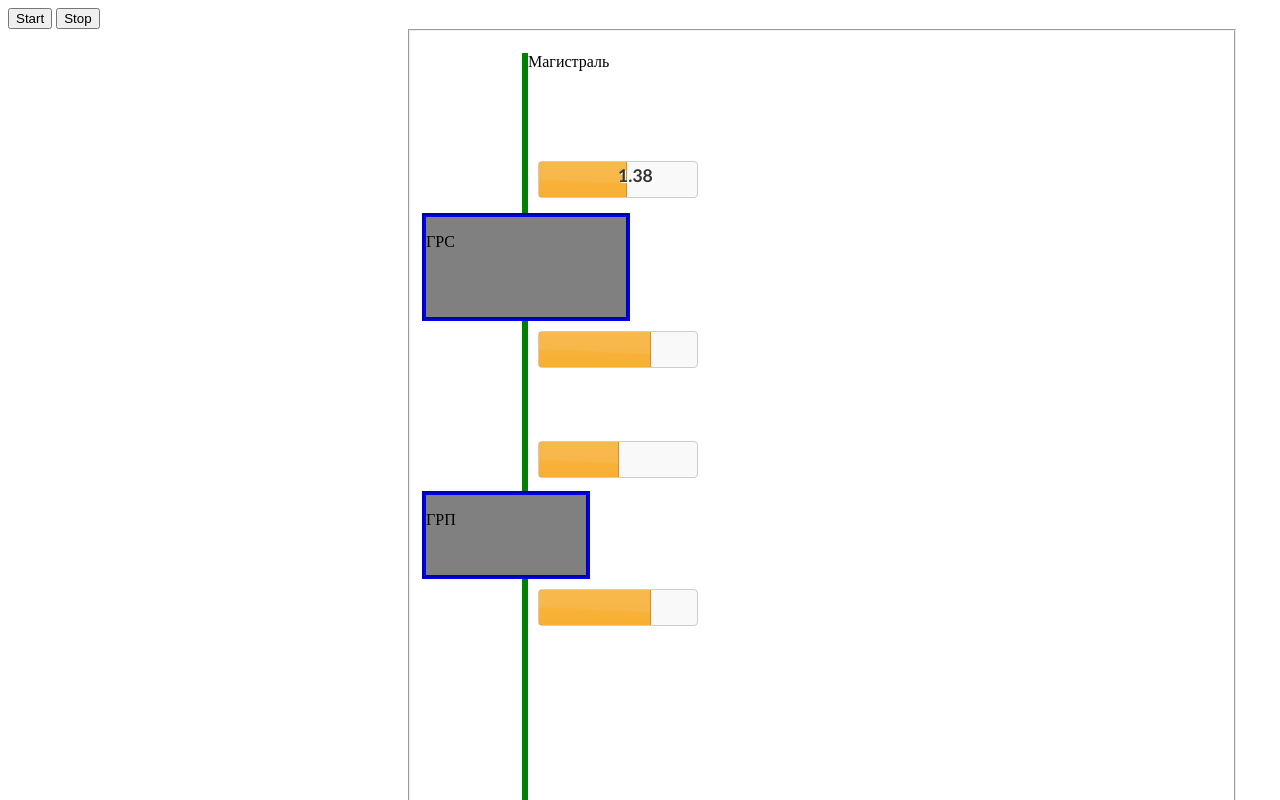
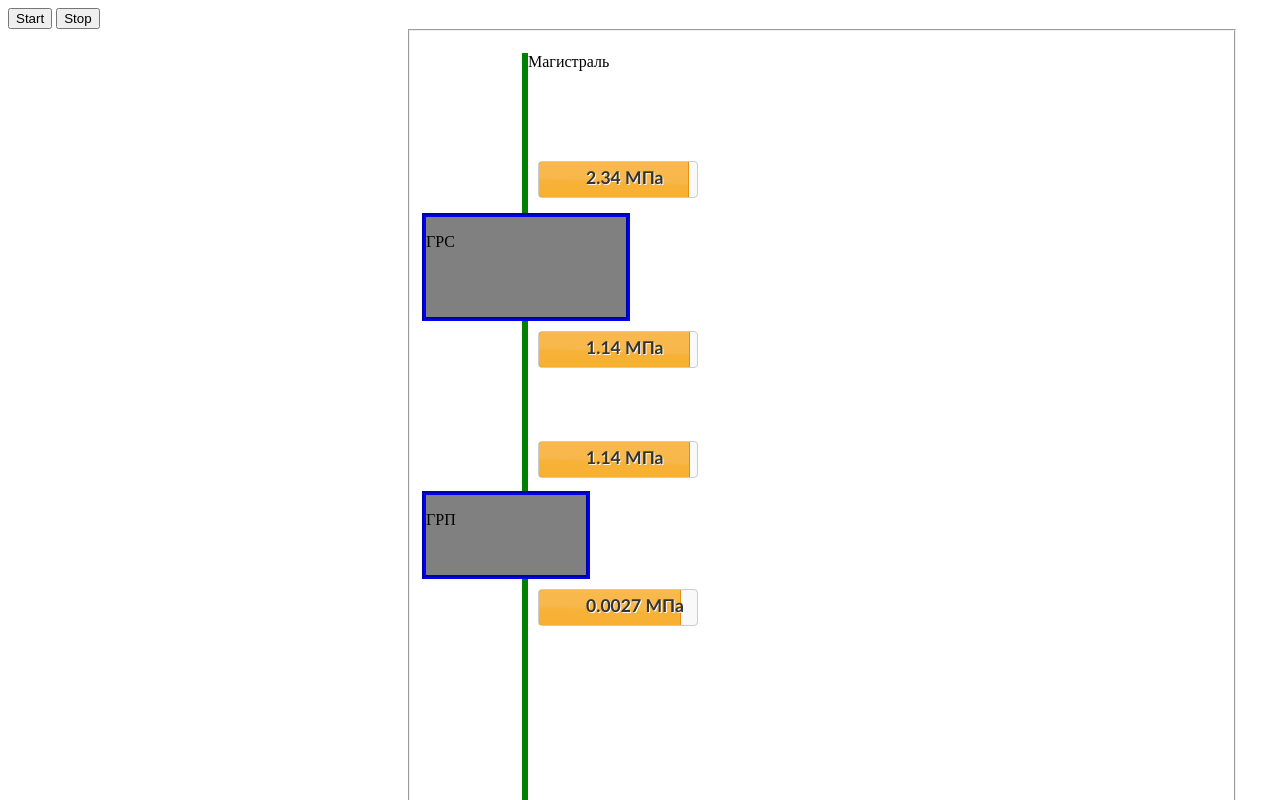
Before and after one commit to MikhaylovVladislav/srv, a plain HTML site: page index.html in a window 1280 px wide. Both pictures are taken after a click on the button "Start". Shown: the top 800 px of the page. Drawn offline with Linux system fonts and the light colour scheme.

Commit message:
Тестовая срв

```diff
--- a/dif.css
+++ b/dif.css
@@ -140,13 +140,14 @@
 	margin-top: 10px;
 }
 
-.pb{
+.pb {
 	position: relative;
+
 }
 .pl{
 	position: absolute;
-    left: 50%;
-    top: 4px;
+    left: 30%;
+    top: 6px;
     font-weight: bold;
     text-shadow: 1px 1px 0 #fff;
 }
--- a/index.html
+++ b/index.html
@@ -13,7 +13,7 @@
 	</head>
 	<body>
 	<button id="start_srv">Start</button>
-	<button id="stop_srv">Stop</button>
+	<button id="stop_srv" >Stop</button>
 	<fieldset id="fieldS">
 		<div id="line_M">
 			<p>Магистраль</p>
@@ -29,11 +29,11 @@
 		<div id="space"></div>
 
 		<div id="line_M">
-			<div id="pb_GRS_out">
-				<div id="progressbar_GRS_out"></div>
+			<div id="pb_GRS_out" class="pb">
+				<div id="progressbar_GRS_out"><div id="progress_label_GRS_out" class="pl"></div></div>
 			</div>
-			<div id="pb_GRP_in">
-				<div id="progressbar_GRP_in"></div>
+			<div id="pb_GRP_in" class="pb">
+				<div id="progressbar_GRP_in"><div id="progress_label_GRP_in" class="pl"></div></div>
 			</div>
 		</div>
 
@@ -42,8 +42,8 @@
 		</div>
 		<div id="space"></div>
 		<div id="line_C">
-			<div id="pb_GRP_out">
-				<div id="progressbar_GRP_out"></div>
+			<div id="pb_GRP_out" class="pb">
+				<div id="progressbar_GRP_out"><div id="progress_label_GRP_out" class="pl"></div></div>
 			</div>
 		</div>
 		<div id="O1">
--- a/main.js
+++ b/main.js
@@ -7,17 +7,26 @@
 	$( "#progressbar_GRS_out" ).progressbar({
       value: 70
     });
+	 $("#progress_label_GRS_out");
+
 	$( "#progressbar_GRP_in" ).progressbar({
       value: 50
     });
+	 $("#progress_label_GRP_in");
+
 	$( "#progressbar_GRP_out" ).progressbar({
       value: 70
     });
-		$( "#progressbar_to_House1" ).progressbar({
+	 $("#progress_label_GRP_out");
+
+	$( "#progressbar_to_House1" ).progressbar({
       value: 90
     });
+	 $("#progress_label_to_House1");
+
 		$( "#progressbar_to_House2" ).progressbar({
       value: 33
     });
+	 $("#progress_label_to_House2");
 
   } );
--- a/real_time.js
+++ b/real_time.js
@@ -5,12 +5,25 @@
 	var MinGRS=0.6;
 	var MaxGRP=0.003;
 	var MinGRP=0;
-	var MPa=0;
+	var MPaMag=0;
+	var MPaGRS=0;
+	var MPaGRP=0;
+	var choiceGRSIn=0;
+	var choiceGRSOut=0;
+	var choiceGRPIn=0;
+	var choiceGRPOut=0;
+	var randChoice=0;
 	var t="sos";
 	var bool=false;
 
-	$("#progress_label_GRS_in").text("11");
-	$("#progressbar_GRS_in").progressbar( "option", "value", 25 );
+	$("#progress_label_GRS_in").text("0 МПа");
+	$("#progressbar_GRS_in").progressbar( "option", "value", 0);
+	$("#progress_label_GRS_out").text("0 МПа");
+	$("#progressbar_GRS_out").progressbar( "option", "value", 0);
+	$("#progress_label_GRP_in").text("0 МПа");
+	$("#progressbar_GRP_in").progressbar( "option", "value", 0);
+	$("#progress_label_GRP_out").text("0 МПа");
+	$("#progressbar_GRP_out").progressbar( "option", "value", 0);
 
 	$('#start_srv').on('click', function(){
 		bool=true;
@@ -20,9 +33,35 @@
 		bool=false;
 	});
 	function timer() {
-		MPa=(Math.random() * (MaxMag - MinMag) + MinMag);
-		$("#progress_label_GRS_in").text(String(MPa.toFixed(2)));
-	$("#progressbar_GRS_in").progressbar( "option", "value", ((MPa/MaxMag)*100) );
+		choiceGRSIn=0;
+		choiceGRSOut=0;
+		choiceGRPIn=0;
+		choiceGRPOut=0;
+		for(var i=0;i<5;i++){
+			randChoice=Math.round(Math.random()*10);
+			if(randChoice!==0){
+				choiceGRSIn+=0.2;
+				choiceGRSOut+=0.1;
+				choiceGRPIn+=0.1;
+				choiceGRPOut+=0.0005;
+			}
+		}
+		MPaMag=(Math.random() * (MaxMag - (MinMag+choiceGRSIn)) + (MinMag+choiceGRSIn));
+		MPaGRS=(Math.random() * (MaxGRS - (MinGRS+choiceGRSOut)) + (MinGRS+choiceGRSOut));
+		MPaGRP=(Math.random() * (MaxGRP - (MinGRP+choiceGRPOut)) + (MinGRP+choiceGRPOut));
+
+		$("#progress_label_GRS_in").text(String(MPaMag.toFixed(2) + " МПа"));
+		$("#progressbar_GRS_in").progressbar( "option", "value", ((MPaMag/MaxMag)*100) );
+
+		$("#progress_label_GRS_out").text(String(MPaGRS.toFixed(2) + " МПа"));
+		$("#progressbar_GRS_out").progressbar( "option", "value", ((MPaGRS/MaxGRS)*100) );
+
+
+		$("#progress_label_GRP_in").text(String(MPaGRS.toFixed(2) + " МПа"));
+		$("#progressbar_GRP_in").progressbar( "option", "value", ((MPaGRS/MaxGRS)*100) );
+
+		$("#progress_label_GRP_out").text(String(MPaGRP.toFixed(4) + " МПа"));
+		$("#progressbar_GRP_out").progressbar( "option", "value", ((MPaGRP/MaxGRP)*100) );
 		if(bool==true){
 			setTimeout(timer, 1000);
 		}
```
